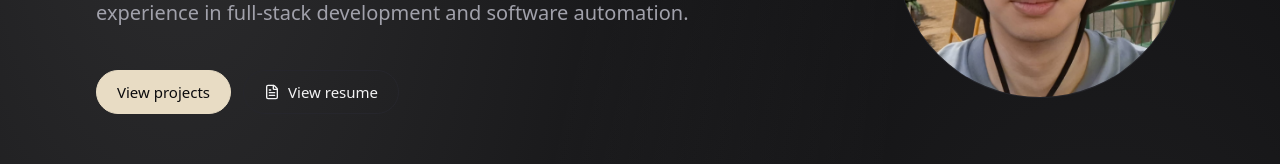
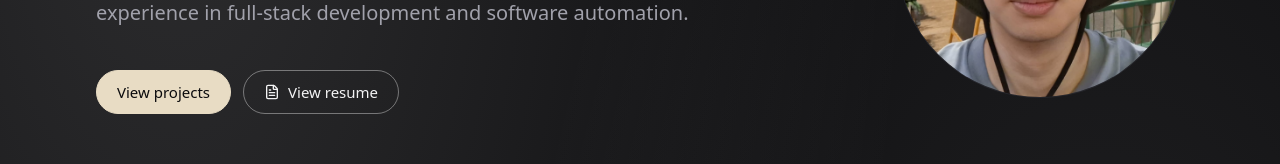
Before and after one commit to CedRaf/Portfolio, a React (Vite) app: page / in a window 1280 px wide. Shown: the part 432-596 px from the top of the page. Built offline with nearby package versions, Linux system fonts and the light colour scheme.

Commit message:
fix: corrected default button variant border color for consistency

```diff
--- a/src/components/buttonStyles.ts
+++ b/src/components/buttonStyles.ts
@@ -2,8 +2,7 @@ export const buttonBase =
   'inline-flex items-center gap-2 rounded-full border px-5 py-2.5 text-[15px] no-underline transition-colors duration-200'
 
 export const buttonVariants = {
-  default: 'border-border bg-transparent text-heading hover:border-heading',
-  // The one place the accent appears as a fill; accent-fg keeps text on it legible.
+  default: 'border-heading/40 bg-transparent text-heading hover:border-heading',
   primary:
     'border-accent bg-accent text-accent-fg hover:border-heading hover:bg-heading',
 }
```
